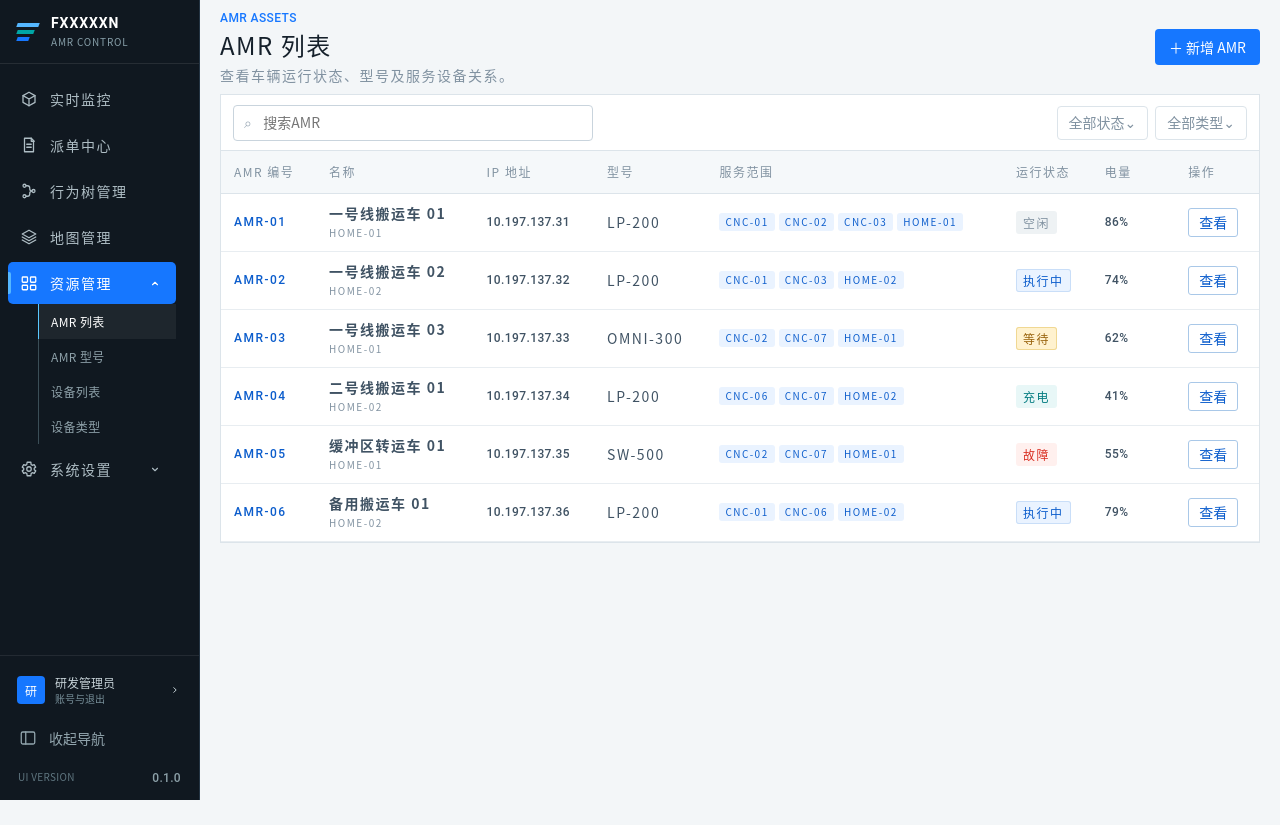
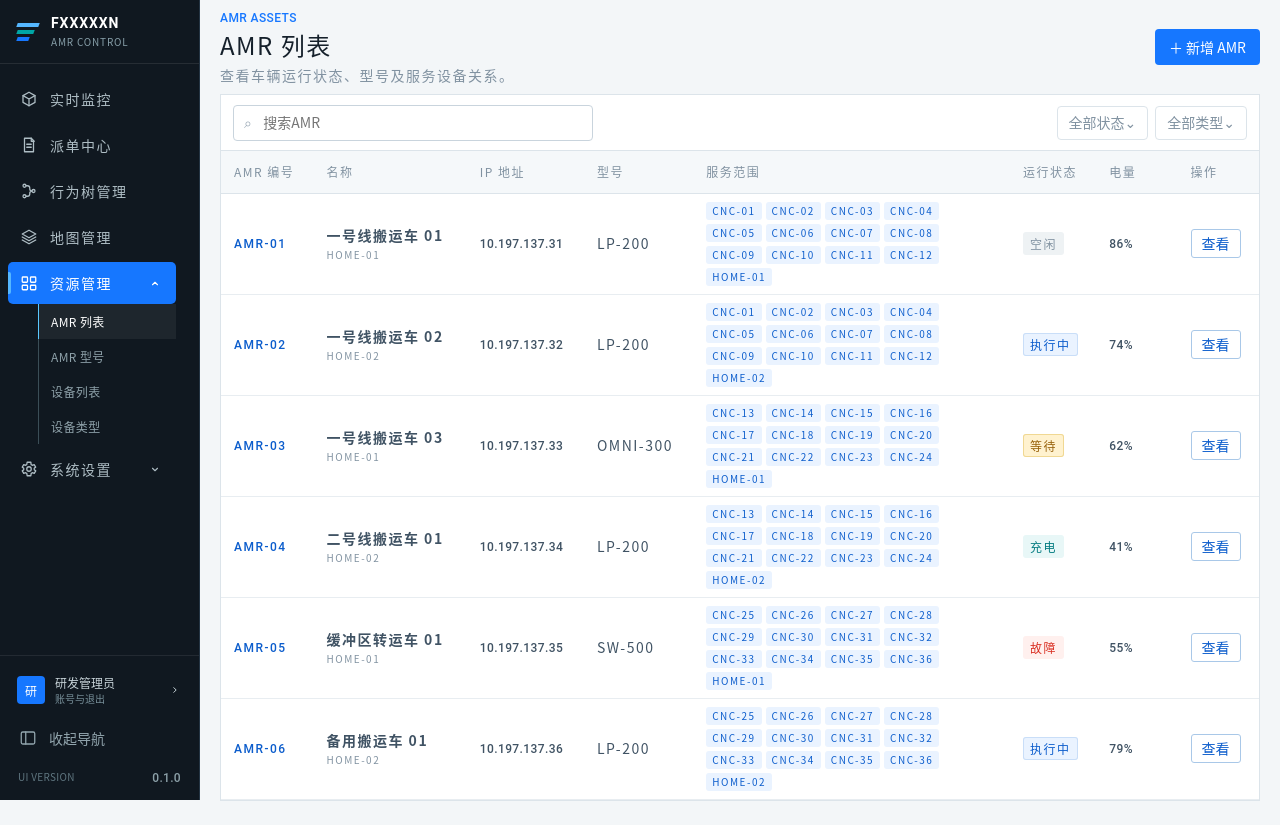
Before and after one commit to zhanzhikai611-del/AMR_V2, a Vue app: page /resources/amrs in a window 1280 px wide. Before the commit the page ends 800 px from the top, so only its background shows below. Built offline with nearby package versions, Linux system fonts and the light colour scheme.

Commit message:
feat: model column-based CNC service coverage

```diff
--- a/mock/data/operations.ts
+++ b/mock/data/operations.ts
@@ -1,4 +1,25 @@
-import type { TwinSnapshot } from '../../src/types/domain'
+import type { MapResource, TwinSnapshot } from '../../src/types/domain'
+
+const cncColumns = [150, 242, 334, 426, 518, 610]
+const cncRows = [92, 158, 224, 290, 356, 422]
+const cncResources: MapResource[] = Array.from({ length: 36 }, (_, index) => {
+  const column = Math.floor(index / 6)
+  const row = index % 6
+  const number = index + 1
+  const id = `CNC-${String(number).padStart(2, '0')}`
+  return {
+    id,
+    type: 'machine',
+    label: id,
+    name: `加工中心 ${String(number).padStart(2, '0')}`,
+    group: `物理第 ${column + 1} 列`,
+    enabled: true,
+    connected: true,
+    boundPoint: `P-${String(column * cncRows.length + row + 1).padStart(2, '0')}`,
+    position: { x: cncColumns[column], y: cncRows[row] },
+    state: number === 6 || number === 14 ? 'waiting' : number === 26 ? 'fault' : 'normal',
+  }
+})
 
 export const twinSnapshot: TwinSnapshot = {
   updatedAt: '2026-08-15 10:48:32',
@@ -39,7 +60,7 @@ export const twinSnapshot: TwinSnapshot = {
       id: 'TSK-260815-021',
       type: '成品转运',
       amrId: 'AMR-03',
-      requestDeviceId: 'CNC-07',
+      requestDeviceId: 'CNC-14',
       phase: '等待自动门',
       status: '等待中',
       priority: '高',
@@ -49,18 +70,18 @@ export const twinSnapshot: TwinSnapshot = {
       behaviorVersion: 'v2.4',
       behaviorSteps: [
         { id: 'n1', name: '接收机台请求', status: 'success', duration: '0.3s' },
-        { id: 'n2', name: '前往 CNC-07', status: 'success', duration: '2m 18s' },
+        { id: 'n2', name: '前往 CNC-14', status: 'success', duration: '2m 18s' },
         { id: 'n3', name: '确认取料完成', status: 'success', duration: '38s' },
         { id: 'n4', name: '申请自动门 D-02', status: 'waiting', duration: '1m 46s', detail: 'D-02 正由 AMR-05 占用，等待资源释放' },
         { id: 'n5', name: '前往 BUF-02', status: 'pending', duration: '—' },
       ],
       events: [
-        { id: 'e1', time: '10:39:50', label: 'CNC-07 上抛成品转运请求', type: 'task' },
+        { id: 'e1', time: '10:39:50', label: 'CNC-14 上抛成品转运请求', type: 'task' },
         { id: 'e2', time: '10:40:04', label: 'AMR-03 接受任务', type: 'task' },
         { id: 'e3', time: '10:46:46', label: '申请交通资源 D-02', type: 'traffic' },
         { id: 'e4', time: '10:46:47', label: 'D-02 被占用，进入等待', type: 'alarm', tone: 'warning' },
       ],
-      plannedPath: 'M242 356V290L150 224V356',
+      plannedPath: 'M242 356V224H334V158',
       traveledPath: 'M242 356V290',
     },
     {
@@ -86,14 +107,14 @@ export const twinSnapshot: TwinSnapshot = {
         { id: 'e2', time: '10:43:28', label: 'AMR-02 接受任务', type: 'task' },
         { id: 'e3', time: '10:44:11', label: '物料箱装载完成', type: 'behavior' },
       ],
-      plannedPath: 'M426 356V290L334 224H242',
-      traveledPath: 'M426 356V290',
+      plannedPath: 'M426 356V290H242V224H150',
+      traveledPath: 'M426 356V290H242',
     },
     {
       id: 'TSK-260815-019',
       type: '空箱回收',
       amrId: 'AMR-05',
-      requestDeviceId: 'CNC-02',
+      requestDeviceId: 'CNC-26',
       phase: '资源锁未释放',
       status: '异常',
       priority: '高',
@@ -103,14 +124,14 @@ export const twinSnapshot: TwinSnapshot = {
       behaviorVersion: 'v1.3',
       behaviorSteps: [
         { id: 'n1', name: '接收回收请求', status: 'success', duration: '0.4s' },
-        { id: 'n2', name: '前往 CNC-02', status: 'success', duration: '2m 42s' },
+        { id: 'n2', name: '前往 CNC-26', status: 'success', duration: '2m 42s' },
         { id: 'n3', name: '申请 D-02', status: 'failure', duration: '3m 08s', detail: '资源锁释放超时，已重试 3 次' },
         { id: 'n4', name: '回收空箱', status: 'pending', duration: '—' },
       ],
-      plannedPath: 'M242 356V290L150 224V158',
-      traveledPath: 'M242 356V290L150 224',
+      plannedPath: 'M150 224H518V158',
+      traveledPath: 'M150 224H334',
       events: [
-        { id: 'e1', time: '10:36:26', label: 'CNC-02 上抛空箱回收请求', type: 'task' },
+        { id: 'e1', time: '10:36:26', label: 'CNC-26 上抛空箱回收请求', type: 'task' },
         { id: 'e2', time: '10:44:58', label: 'D-02 资源锁释放超时', type: 'alarm', tone: 'danger' },
         { id: 'e3', time: '10:47:02', label: '第三次重试失败', type: 'behavior', tone: 'danger' },
       ],
@@ -119,7 +140,7 @@ export const twinSnapshot: TwinSnapshot = {
       id: 'TSK-260815-018',
       type: '半成品转运',
       amrId: 'AMR-06',
-      requestDeviceId: 'CNC-06',
+      requestDeviceId: 'CNC-30',
       phase: '驶向取货点',
       status: '运行中',
       priority: '普通',
@@ -133,31 +154,27 @@ export const twinSnapshot: TwinSnapshot = {
         { id: 'n3', name: '取货确认', status: 'pending', duration: '—' },
       ],
       events: [
-        { id: 'e1', time: '10:45:08', label: 'CNC-06 上抛半成品转运请求', type: 'task' },
+        { id: 'e1', time: '10:45:08', label: 'CNC-30 上抛半成品转运请求', type: 'task' },
         { id: 'e2', time: '10:45:22', label: 'AMR-06 接受任务', type: 'task' },
       ],
-      plannedPath: 'M426 356V422H610V158',
-      traveledPath: 'M426 356V422H610V290',
+      plannedPath: 'M426 356V422H518',
+      traveledPath: 'M426 356V422',
     },
   ],
   amrs: [
-    { id: 'AMR-01', name: '一号线搬运车 01', ip: '10.197.137.31', model: 'LP-200', chassis: '差速驱动', initialPoint: 'HOME-01', status: '空闲', tone: 'idle', battery: 86, speed: 0, positionLabel: '南侧主通道', position: { x: 150, y: 422 }, taskId: null, heading: 0, serviceDevices: ['CNC-01', 'CNC-02', 'CNC-03'], serviceStations: ['HOME-01'], supportedActions: ['导航', '顶升', '对接'], ratedLoad: '200 kg', connectedAt: '10:31:18' },
-    { id: 'AMR-02', name: '一号线搬运车 02', ip: '10.197.137.32', model: 'LP-200', chassis: '差速驱动', initialPoint: 'HOME-02', status: '执行中', tone: 'running', battery: 74, speed: 0.8, positionLabel: '斜向联络道', position: { x: 426, y: 290 }, taskId: 'TSK-260815-020', heading: 0, serviceDevices: ['CNC-01', 'CNC-03'], serviceStations: ['HOME-02'], supportedActions: ['导航', '顶升', '对接'], ratedLoad: '200 kg', connectedAt: '10:31:21' },
-    { id: 'AMR-03', name: '一号线搬运车 03', ip: '10.197.137.33', model: 'OMNI-300', chassis: '全向驱动', initialPoint: 'HOME-01', status: '等待', tone: 'waiting', battery: 62, speed: 0, positionLabel: 'CNC-07 联络道', position: { x: 242, y: 290 }, taskId: 'TSK-260815-021', heading: 90, serviceDevices: ['CNC-02', 'CNC-07'], serviceStations: ['HOME-01'], supportedActions: ['导航', '全向移动', '顶升', '精确对接'], ratedLoad: '300 kg', connectedAt: '10:31:25' },
-    { id: 'AMR-04', name: '二号线搬运车 01', ip: '10.197.137.34', model: 'LP-200', chassis: '差速驱动', initialPoint: 'HOME-02', status: '充电', tone: 'charging', battery: 41, speed: 0, positionLabel: '南侧主通道', position: { x: 334, y: 422 }, taskId: null, heading: 180, serviceDevices: ['CNC-06', 'CNC-07'], serviceStations: ['HOME-02'], supportedActions: ['导航', '顶升', '自动回充'], ratedLoad: '200 kg', connectedAt: '10:31:28' },
-    { id: 'AMR-05', name: '缓冲区转运车 01', ip: '10.197.137.35', model: 'SW-500', chassis: '舵轮', initialPoint: 'HOME-01', status: '故障', tone: 'fault', battery: 55, speed: 0, positionLabel: 'CNC-02 入口', position: { x: 150, y: 224 }, taskId: 'TSK-260815-019', heading: 90, serviceDevices: ['CNC-02', 'CNC-07'], serviceStations: ['HOME-01'], supportedActions: ['导航', '牵引', '对接'], ratedLoad: '500 kg', connectedAt: '10:31:32' },
-    { id: 'AMR-06', name: '备用搬运车 01', ip: '10.197.137.36', model: 'LP-200', chassis: '差速驱动', initialPoint: 'HOME-02', status: '执行中', tone: 'running', battery: 79, speed: 0.6, positionLabel: 'CNC-06 联络道', position: { x: 610, y: 290 }, taskId: 'TSK-260815-018', heading: 0, serviceDevices: ['CNC-01', 'CNC-06'], serviceStations: ['HOME-02'], supportedActions: ['导航', '顶升', '对接'], ratedLoad: '200 kg', connectedAt: '10:31:35' },
+    { id: 'AMR-01', name: '一号线搬运车 01', ip: '10.197.137.31', model: 'LP-200', chassis: '差速驱动', initialPoint: 'HOME-01', status: '空闲', tone: 'idle', battery: 86, speed: 0, positionLabel: '南侧主通道', position: { x: 150, y: 422 }, taskId: null, heading: 0, serviceDevices: Array.from({ length: 12 }, (_, i) => `CNC-${String(i + 1).padStart(2, '0')}`), serviceStations: ['HOME-01'], supportedActions: ['导航', '顶升', '对接'], ratedLoad: '200 kg', connectedAt: '10:31:18' },
+    { id: 'AMR-02', name: '一号线搬运车 02', ip: '10.197.137.32', model: 'LP-200', chassis: '差速驱动', initialPoint: 'HOME-02', status: '执行中', tone: 'running', battery: 74, speed: 0.8, positionLabel: '斜向联络道', position: { x: 426, y: 290 }, taskId: 'TSK-260815-020', heading: 0, serviceDevices: Array.from({ length: 12 }, (_, i) => `CNC-${String(i + 1).padStart(2, '0')}`), serviceStations: ['HOME-02'], supportedActions: ['导航', '顶升', '对接'], ratedLoad: '200 kg', connectedAt: '10:31:21' },
+    { id: 'AMR-03', name: '一号线搬运车 03', ip: '10.197.137.33', model: 'OMNI-300', chassis: '全向驱动', initialPoint: 'HOME-01', status: '等待', tone: 'waiting', battery: 62, speed: 0, positionLabel: '中部联络道', position: { x: 242, y: 290 }, taskId: 'TSK-260815-021', heading: 90, serviceDevices: Array.from({ length: 12 }, (_, i) => `CNC-${String(i + 13).padStart(2, '0')}`), serviceStations: ['HOME-01'], supportedActions: ['导航', '全向移动', '顶升', '精确对接'], ratedLoad: '300 kg', connectedAt: '10:31:25' },
+    { id: 'AMR-04', name: '二号线搬运车 01', ip: '10.197.137.34', model: 'LP-200', chassis: '差速驱动', initialPoint: 'HOME-02', status: '充电', tone: 'charging', battery: 41, speed: 0, positionLabel: '南侧主通道', position: { x: 334, y: 422 }, taskId: null, heading: 180, serviceDevices: Array.from({ length: 12 }, (_, i) => `CNC-${String(i + 13).padStart(2, '0')}`), serviceStations: ['HOME-02'], supportedActions: ['导航', '顶升', '自动回充'], ratedLoad: '200 kg', connectedAt: '10:31:28' },
+    { id: 'AMR-05', name: '缓冲区转运车 01', ip: '10.197.137.35', model: 'SW-500', chassis: '舵轮', initialPoint: 'HOME-01', status: '故障', tone: 'fault', battery: 55, speed: 0, positionLabel: '南部联络道', position: { x: 150, y: 224 }, taskId: 'TSK-260815-019', heading: 90, serviceDevices: Array.from({ length: 12 }, (_, i) => `CNC-${String(i + 25).padStart(2, '0')}`), serviceStations: ['HOME-01'], supportedActions: ['导航', '牵引', '对接'], ratedLoad: '500 kg', connectedAt: '10:31:32' },
+    { id: 'AMR-06', name: '备用搬运车 01', ip: '10.197.137.36', model: 'LP-200', chassis: '差速驱动', initialPoint: 'HOME-02', status: '执行中', tone: 'running', battery: 79, speed: 0.6, positionLabel: '南部联络道', position: { x: 610, y: 290 }, taskId: 'TSK-260815-018', heading: 0, serviceDevices: Array.from({ length: 12 }, (_, i) => `CNC-${String(i + 25).padStart(2, '0')}`), serviceStations: ['HOME-02'], supportedActions: ['导航', '顶升', '对接'], ratedLoad: '200 kg', connectedAt: '10:31:35' },
   ],
   resources: [
-    { id: 'CNC-01', type: 'machine', label: 'CNC-01', name: '一号线加工中心 01', group: 'CNC 一号线', enabled: true, connected: true, boundPoint: 'P-13', position: { x: 334, y: 158 } },
-    { id: 'CNC-02', type: 'machine', label: 'CNC-02', name: '一号线加工中心 02', group: 'CNC 一号线', enabled: true, connected: true, boundPoint: 'P-02', position: { x: 150, y: 158 }, state: 'waiting' },
-    { id: 'CNC-03', type: 'machine', label: 'CNC-03', name: '一号线加工中心 03', group: 'CNC 一号线', enabled: true, connected: true, boundPoint: 'P-09', position: { x: 242, y: 224 } },
-    { id: 'CNC-06', type: 'machine', label: 'CNC-06', name: '二号线加工中心 06', group: 'CNC 二号线', enabled: true, connected: true, boundPoint: 'P-32', position: { x: 610, y: 158 } },
-    { id: 'CNC-07', type: 'machine', label: 'CNC-07', name: '二号线加工中心 07', group: 'CNC 二号线', enabled: true, connected: true, boundPoint: 'P-05', position: { x: 150, y: 356 } },
+    ...cncResources,
     { id: 'BUF-01', type: 'buffer', label: 'BUF-01', position: { x: 205, y: 438 } },
     { id: 'BUF-02', type: 'buffer', label: 'BUF-02', position: { x: 718, y: 360 } },
-    { id: 'HOME-01', type: 'home', label: 'HOME-01', name: '一号线待命站', group: 'HOME 站点', enabled: true, connected: true, boundPoint: 'P-11', position: { x: 242, y: 356 } },
-    { id: 'HOME-02', type: 'home', label: 'HOME-02', name: '二号线待命站', group: 'HOME 站点', enabled: true, connected: true, boundPoint: 'P-23', position: { x: 426, y: 356 } },
+    { id: 'HOME-01', type: 'home', label: 'HOME-01', name: '一号线待命站', group: 'HOME 站点', enabled: true, connected: true, boundPoint: 'P-12', position: { x: 242, y: 470 } },
+    { id: 'HOME-02', type: 'home', label: 'HOME-02', name: '二号线待命站', group: 'HOME 站点', enabled: true, connected: true, boundPoint: 'P-24', position: { x: 426, y: 470 } },
     { id: 'REC-01', type: 'recycle', label: 'REC-01', position: { x: 718, y: 430 } },
     { id: 'CHG-01', type: 'charge', label: 'CHG-01', position: { x: 334, y: 470 } },
     { id: 'D-02', type: 'door', label: 'D-02', position: { x: 650, y: 188 }, state: 'fault' },
--- a/src/features/digital-twin/DigitalTwinMap.vue
+++ b/src/features/digital-twin/DigitalTwinMap.vue
@@ -76,7 +76,7 @@ function endPan(event: PointerEvent) {
       @pointerup="endPan"
       @pointercancel="endPan"
     >
-      <div class="map-route-legend" :class="{ muted: !selectedTaskId }"><span><i class="planned"></i>规划路径</span><span><i class="traveled"></i>已走路径</span></div>
+      <div class="map-route-legend"><span :class="{ muted: !selectedTaskId }"><i class="planned"></i>规划路径</span><span :class="{ muted: !selectedTaskId }"><i class="traveled"></i>已走路径</span></div>
       <svg class="twin-map" :style="{ transform: mapTransform }" viewBox="0 0 760 520" role="img" aria-label="装配物流区 AMR 实时交通图">
         <defs>
           <filter id="selection-shadow" x="-100%" y="-100%" width="300%" height="300%"><feDropShadow dx="0" dy="0" stdDeviation="5" flood-color="#1677ff" flood-opacity=".32"/></filter>
```
Also changed, not shown: Doc/技术架构.md (+2 -0 lines), Doc/需求说明.md (+2 -0 lines), src/styles/main.css.
